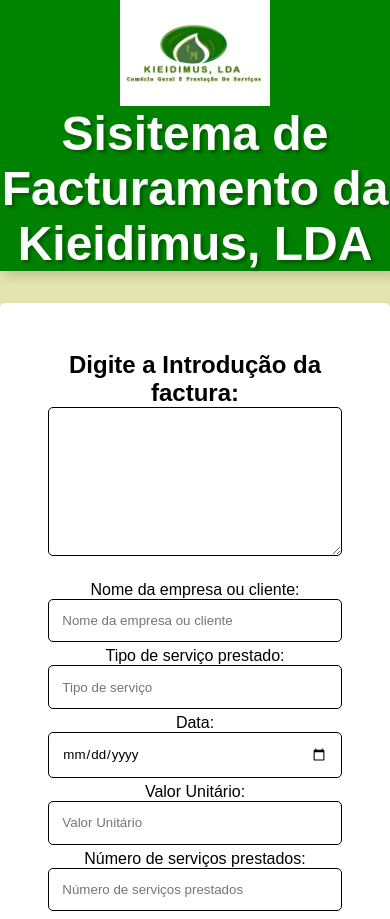
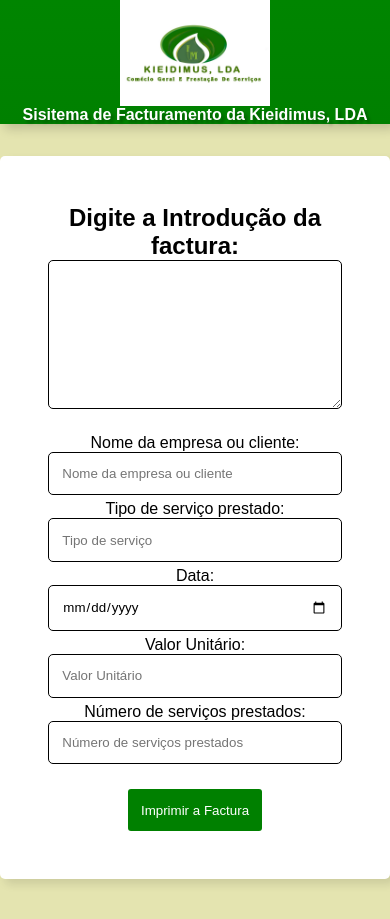
Before and after one commit to sweltonjr2003/sistema-da-kieidimus, a plain HTML site: page index.html in a window 390 px wide. Shown: the top 919 px of the page. Drawn offline with Linux system fonts and the light colour scheme.

Commit message:
Update style.css

```diff
--- a/styles/style.css
+++ b/styles/style.css
@@ -166,4 +166,7 @@
     header {
         flex-direction: column;
     }
+    header h1 {
+        font-size: 1em;
+    }
 }
```
